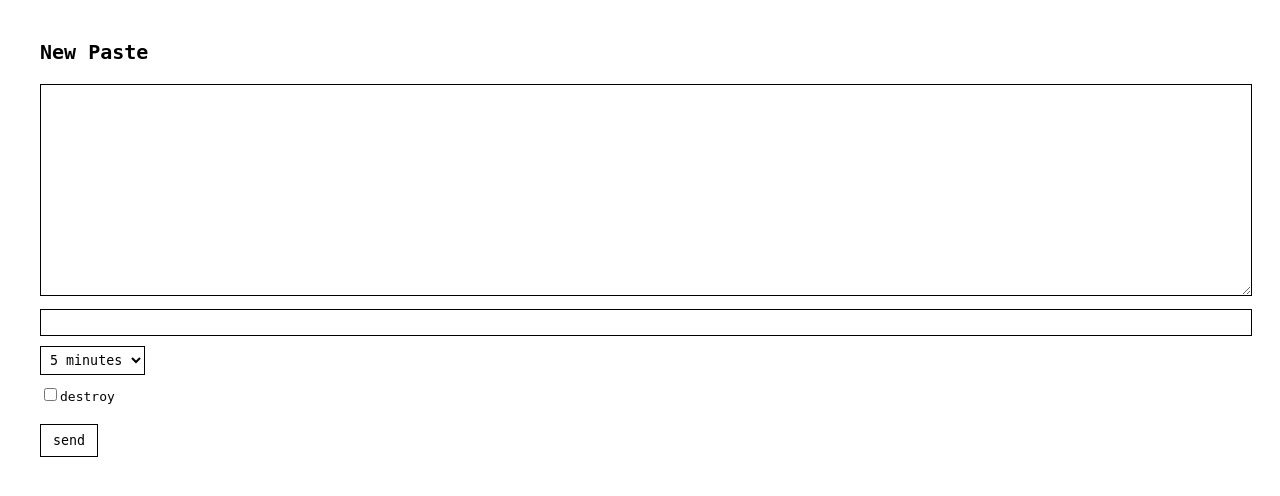
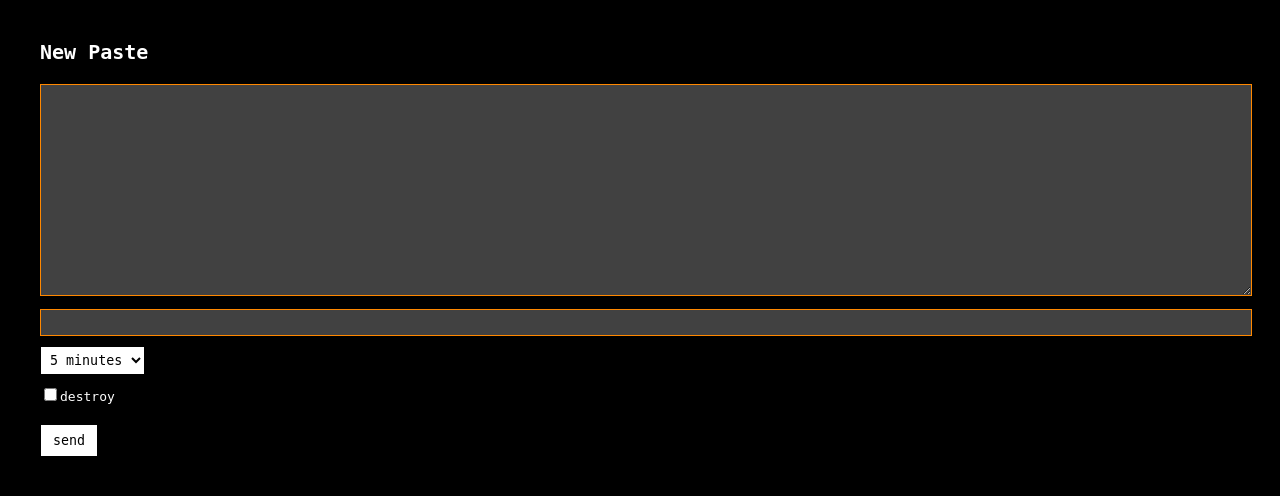
Before and after one commit to YetAnotherNotHacking/actavera, a Flask app: page / in a window 1280 px wide. Shown: the top 496 px of the page. Run offline with Flask 3, Linux system fonts and the light colour scheme; parts of the project's set-up code (start-up, migrations or seed data) failed here and were passed over.

Commit message:
fix coloring

```diff
--- a/static/style.css
+++ b/static/style.css
@@ -1,8 +1,8 @@
 body {
     margin: 40px;
     font-family: monospace;
-    background: #fff;
-    color: #000;
+    background: #000000;
+    color: #ffffff;
 }
 
 h1 {
@@ -14,9 +14,9 @@ h1 {
 textarea {
     width: 100%;
     height: 200px;
-    border: 1px solid #000;
-    background: #fff;
-    color: #000;
+    border: 1px solid #ff8800;
+    background: #414141;
+    color: #ffffff;
     padding: 5px;
     font-family: monospace;
     resize: vertical;
@@ -24,9 +24,9 @@ textarea {
 
 input[type="text"] {
     width: 100%;
-    border: 1px solid #000;
-    background: #fff;
-    color: #000;
+    border: 1px solid #ff8800;
+    background: #414141;
+    color: #ffffff;
     padding: 5px;
     margin-top: 10px;
     font-family: monospace;
```
